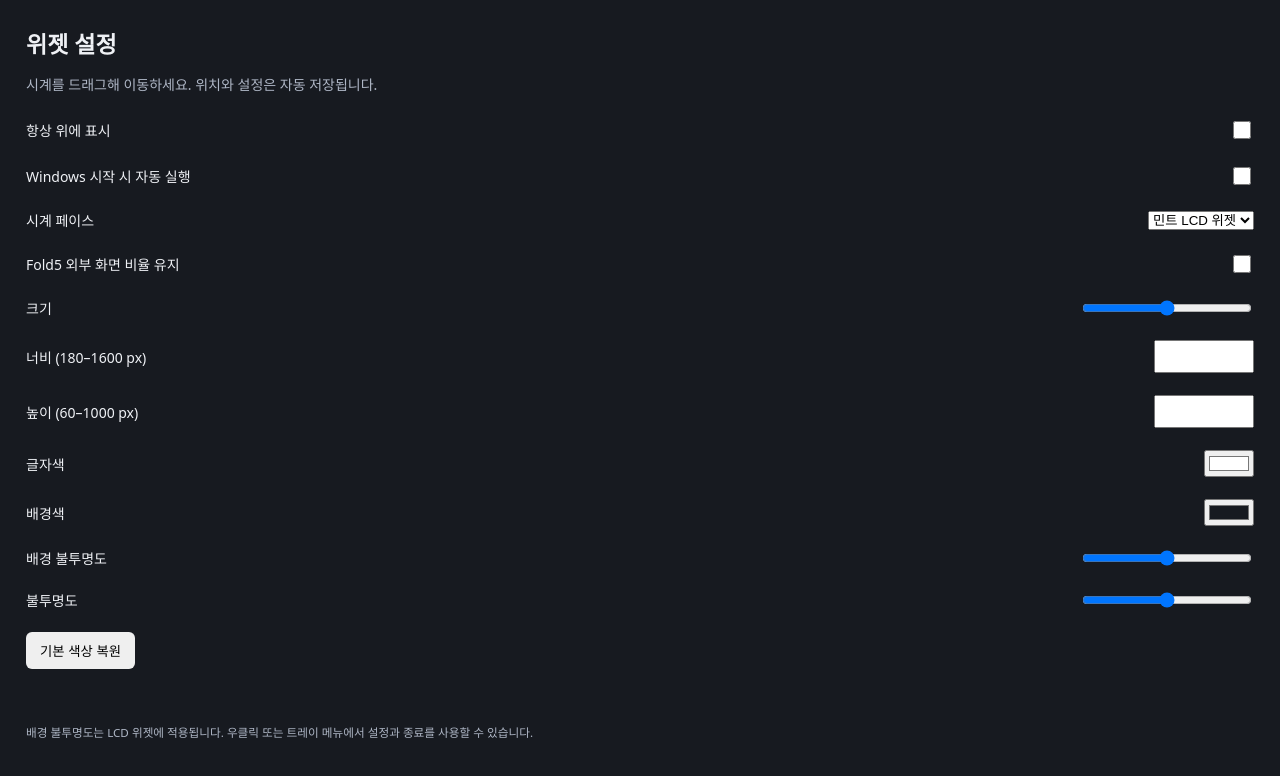
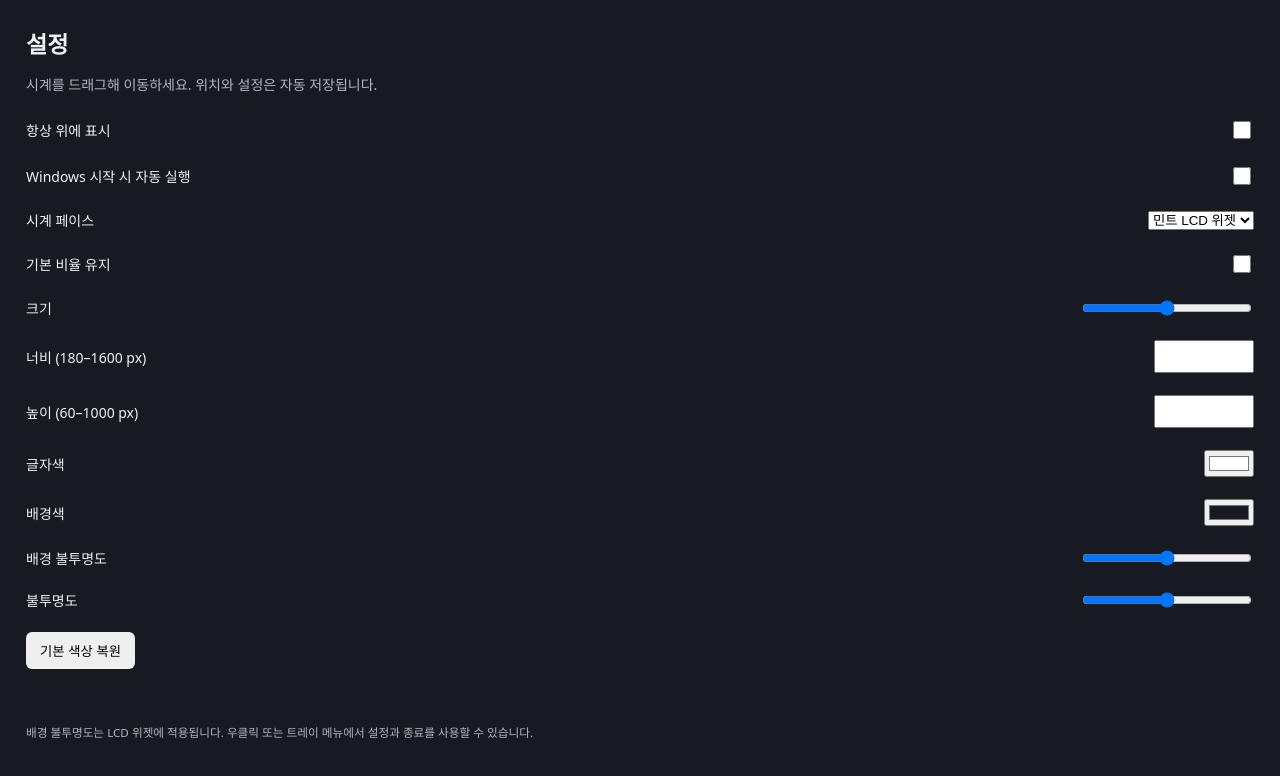
Before and after one commit to shchun/deskclock, a website: page desktop/settings.html in a window 1280 px wide. Drawn offline with Linux system fonts and the light colour scheme.

Commit message:
Simplify Windows settings labels (#16)

```diff
--- a/desktop/settings.html
+++ b/desktop/settings.html
@@ -2,11 +2,11 @@
 <html lang="ko"><head><meta charset="UTF-8"><meta name="viewport" content="width=device-width,initial-scale=1"><title>Desk Clock 설정</title>
 <style>
 *{box-sizing:border-box}body{margin:0;padding:26px;background:#171a20;color:#eff1f5;font:14px system-ui}h1{font-size:23px;margin:0 0 8px}p{color:#aeb6c5;line-height:1.6}label{display:flex;align-items:center;justify-content:space-between;margin:22px 0;gap:12px}input[type=number]{width:100px;padding:7px}input[type=range]{width:170px}input[type=checkbox]{width:18px;height:18px}button{padding:9px 14px;border:0;border-radius:6px;cursor:pointer}#status{min-height:25px;color:#9ee4c2}small{color:#aeb6c5}input:focus-visible,button:focus-visible{outline:2px solid #80baff;outline-offset:3px}
-</style></head><body><h1>위젯 설정</h1><p>시계를 드래그해 이동하세요. 위치와 설정은 자동 저장됩니다.</p>
+</style></head><body><h1>설정</h1><p>시계를 드래그해 이동하세요. 위치와 설정은 자동 저장됩니다.</p>
 <label>항상 위에 표시<input id="alwaysOnTop" type="checkbox"></label>
 <label>Windows 시작 시 자동 실행<input id="autoStart" type="checkbox"></label>
 <label>시계 페이스<select id="faceChoice"><option value="widget">민트 LCD 위젯</option></select></label>
-<label>Fold5 외부 화면 비율 유지<input id="lockAspect" type="checkbox"></label>
+<label>기본 비율 유지<input id="lockAspect" type="checkbox"></label>
 <label>크기 <output id="sizeValue"></output><input id="size" type="range" min="180" max="800" step="10"></label>
 <label>너비 (180–1600 px)<input id="width" type="number" min="180" max="1600" step="10"></label>
 <label>높이 (60–1000 px)<input id="height" type="number" min="60" max="1000" step="10"></label>
```
Also changed, not shown: README.md.
